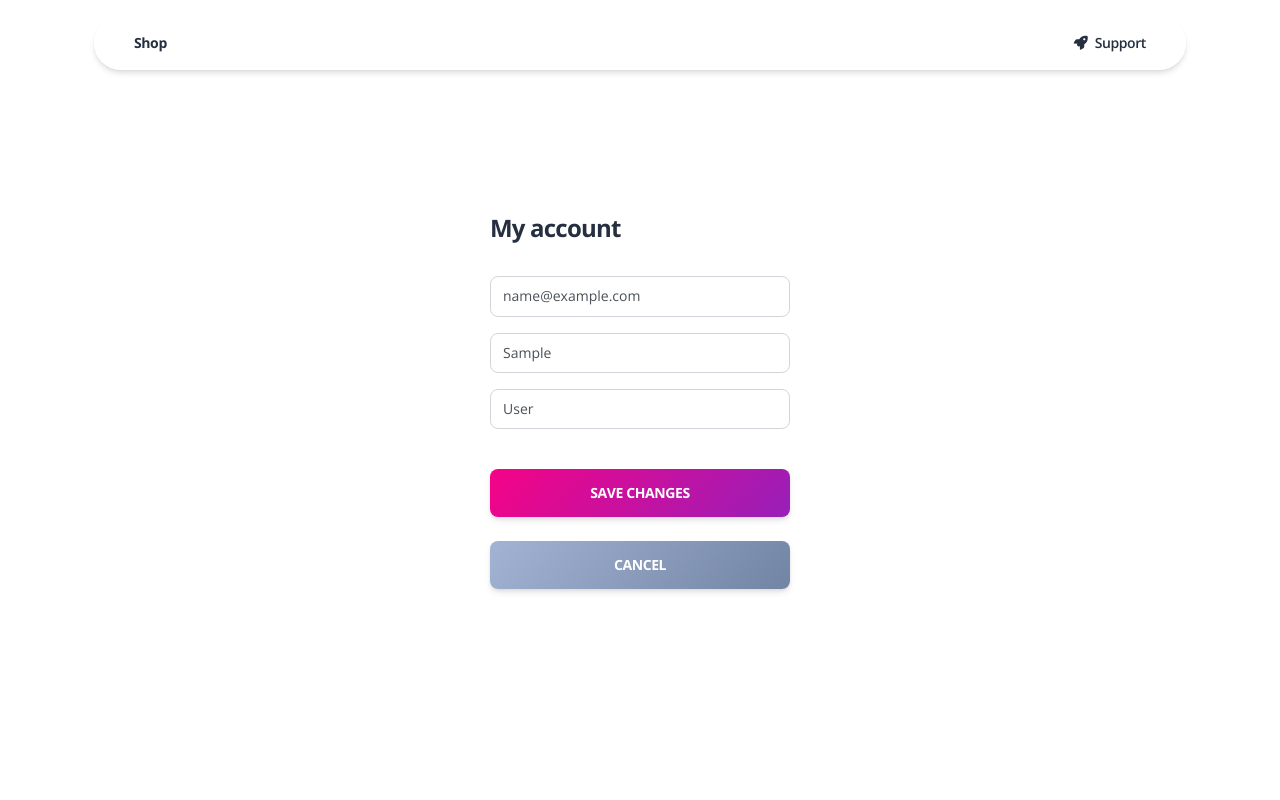
After one commit to B0hdanR/minishop_manager, a Django app: page /accounts/account/ in a window 1280 px wide. The commit adds this page. Run offline with Django 5.2, Linux system fonts and the light colour scheme; the visitor is signed in with stand-in values (Sample User, id 1); some libraries are stand-ins or nearby versions.

Commit message:
add account data changes for users

```diff
--- a/accounts/forms.py
+++ b/accounts/forms.py
@@ -88,3 +88,24 @@ class SupportRequestForm(forms.ModelForm):
                 "placeholder": "Content",
             }),
         }
+
+
+class UserUpdateForm(forms.ModelForm):
+    class Meta:
+        model = User
+        fields = ('email', 'first_name', 'last_name')
+
+        widgets = {
+            'email': forms.EmailInput(attrs={
+                "placeholder": "Email",
+                "class": "form-control"
+            }),
+            'first_name': forms.TextInput(attrs={
+                "placeholder": "First Name",
+                "class": "form-control"
+            }),
+            'last_name': forms.TextInput(attrs={
+                "placeholder": "Last Name",
+                "class": "form-control"
+            }),
+        }
--- a/accounts/urls.py
+++ b/accounts/urls.py
@@ -6,7 +6,7 @@ from .views import (
     MyOrderListView,
     ProfileView,
     MyOrderDetailView,
-    UserListView, UserDetailView, SupportCreateView
+    UserListView, UserDetailView, SupportCreateView, AccountUpdateView
 )
 
 urlpatterns = [
@@ -28,6 +28,8 @@ urlpatterns = [
          name='user-list'),
     path('users/<int:pk>/', UserDetailView.as_view(),
          name='user-detail'),
+    path('account/', AccountUpdateView.as_view(),
+         name='account-update'),
 
     path('support/', SupportCreateView.as_view(),
          name='support'),
--- a/accounts/views.py
+++ b/accounts/views.py
@@ -6,7 +6,7 @@ from django.views import generic
 
 from shop.mixins import OrderFilterMixin, BackUrlDetailMixin
 from shop.models import Order
-from .forms import SignUpForm, SupportRequestForm
+from .forms import SignUpForm, SupportRequestForm, UserUpdateForm
 from django.contrib.auth import get_user_model
 
 from .models import SupportRequest
@@ -59,6 +59,20 @@ class UserDetailView(LoginRequiredMixin, UserPassesTestMixin, BackUrlDetailMixin
         return self.request.user.is_staff or self.request.user.is_employee
 
 
+class AccountUpdateView(LoginRequiredMixin, generic.UpdateView):
+    model = User
+    form_class = UserUpdateForm
+    template_name = "accounts/account_update.html"
+    success_url = reverse_lazy("accounts:profile")
+
+    def get_object(self, queryset=None):
+        return self.request.user
+
+    def form_valid(self, form):
+        messages.success(self.request, "The changes were saved successfully.")
+        return super().form_valid(form)
+
+
 class MyOrderListView(LoginRequiredMixin, OrderFilterMixin, generic.ListView):
     model = Order
     paginate_by = 10
--- /dev/null
+++ b/templates/accounts/account_update.html
@@ -0,0 +1,52 @@
+{% extends 'layouts/base-fullscreen.html' %}
+
+{% block content %}
+
+  {% include "includes/navigation-auth.html" %}
+
+  <section>
+    <div class="page-header section-height-100">
+      <div class="container">
+        <div class="row justify-content-center">
+          <div class="col-xl-4 col-lg-5 col-md-7 d-flex flex-column mx-lg-0 mx-auto">
+            <div class="card card-plain">
+              <div class="card-header pb-0 text-left">
+                <h4 class="font-weight-bolder">My account</h4>
+              </div>
+              <div class="card-body">
+                <form method="post" novalidate>
+                  {% csrf_token %}
+
+                  <div class="mb-3">
+                    {{ form.email }}
+                  </div>
+                  <span class="text-error">{{ form.email.errors }}</span>
+
+                  <div class="mb-3">
+                    {{ form.first_name }}
+                  </div>
+                  <span class="text-error">{{ form.first_name.errors }}</span>
+
+                  <div class="mb-3">
+                    {{ form.last_name }}
+                  </div>
+                  <span class="text-error">{{ form.last_name.errors }}</span>
+
+                  <div class="text-center">
+                    <button type="submit"
+                            class="btn btn-lg bg-gradient-primary btn-lg w-100 mt-4 mb-0">Save changes</button>
+                  </div>
+
+                  <div class="text-center">
+                    <a href="{% url 'shop:index' %}" class="btn btn-lg bg-gradient-secondary btn-lg w-100 mt-4 mb-0">Cancel</a>
+                  </div>
+                </form>
+              </div>
+            </div>
+          </div>
+        </div>
+      </div>
+    </div>
+  </section>
+
+{% endblock content %}
--- a/templates/accounts/profile.html
+++ b/templates/accounts/profile.html
@@ -13,6 +13,9 @@
             <p class="lead text-white opacity-8">
               Personal information and account status
             </p>
+            {% if user.is_authenticated %}
+              <a href="{% url 'accounts:account-update' %}" class="btn bg-gradient-primary">Change info</a>
+            {% endif %}
           </div>
         </div>
       </div>
```
